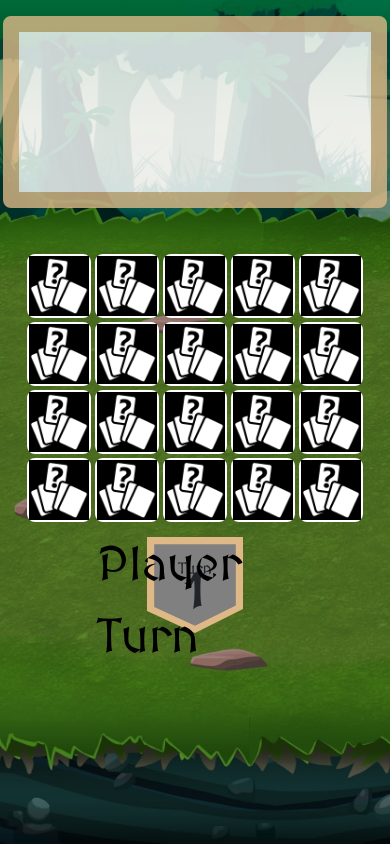
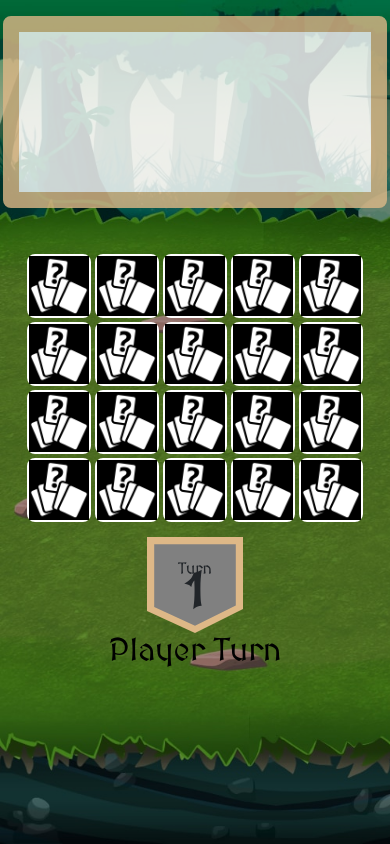
Before and after one commit to codymarshall94/match-two-rpg, a React (Create React App) app: page / in a window 390 px wide. Built offline with nearby package versions, Linux system fonts and the light colour scheme.

Commit message:
styled player turn text for mobile

```diff
--- a/src/App.css
+++ b/src/App.css
@@ -156,14 +156,13 @@ body {
   font-size: 3em;
 }
 
-
 .current-turn {
   position: absolute;
   left: 50%;
   bottom: 20%;
   transform: translateX(-50%);
   color: black;
-  font-size: 3rem;
+  font-size: 3em;
 }
 
 @media only screen and (max-width: 768px) {
@@ -182,4 +181,8 @@ body {
  .combat-text {
   font-size: 1.5em;
  }
+
+ .current-turn {
+  font-size: 2em;
+ }
 }
```
